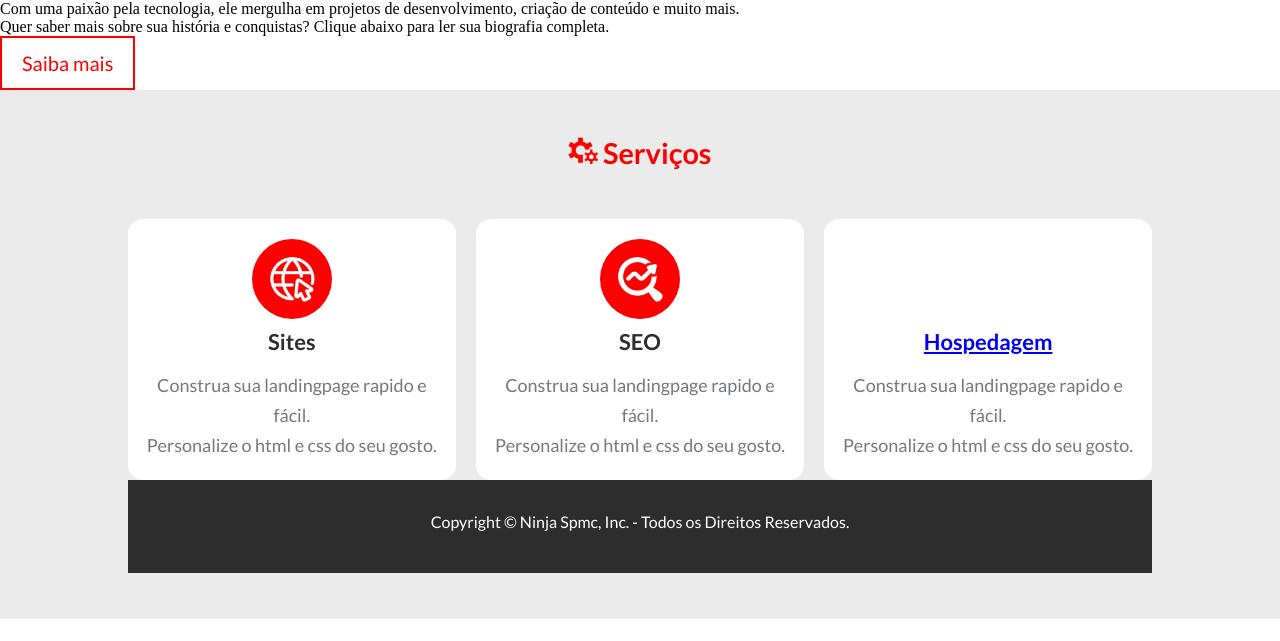
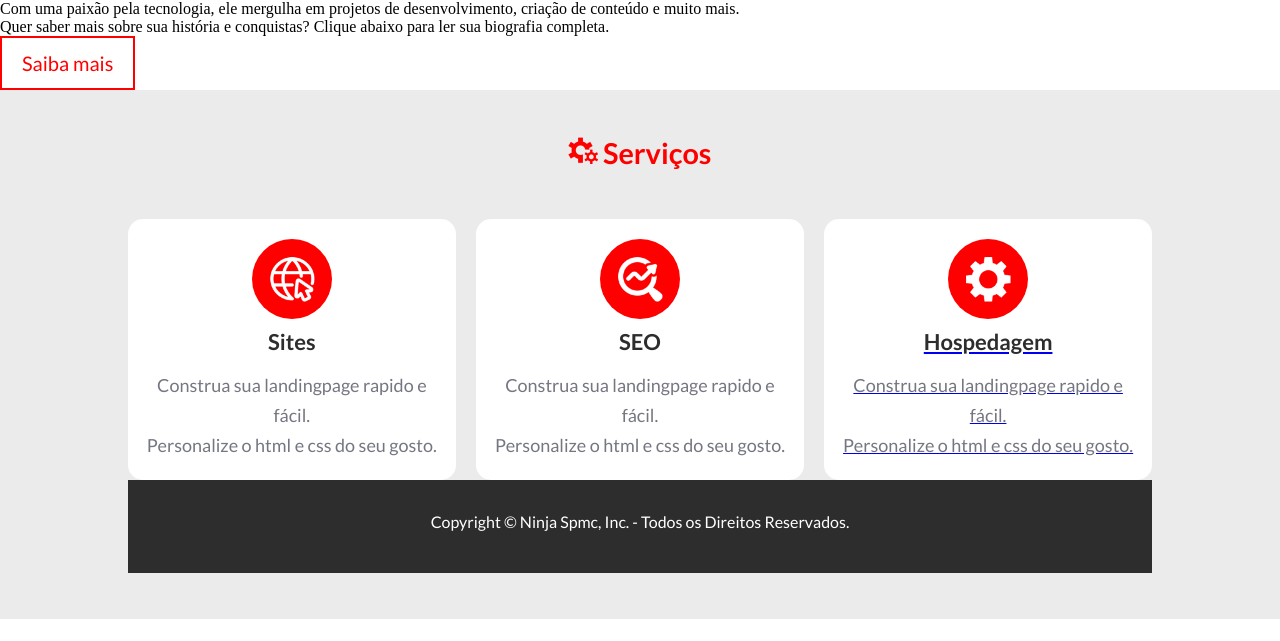
Before and after one commit to NinjaSupremacy/ninjaspmc.github.io, a plain HTML site: page index.html in a window 1280 px wide. Shown: the part 159-800 px from the top of the page. Drawn offline with Linux system fonts and the light colour scheme.

Commit message:
first commit

```diff
--- a/index.html
+++ b/index.html
@@ -97,9 +97,11 @@
 
                 <article class="servicos">
 
-                    <a href="https://seusite.com/hospedagem" class="icone"><img src="img/icones/hospedagem.webp" alt="Hospedagem" title="Hospedagem"></a>
-    <h2><a href="https://seusite.com/hospedagem">Hospedagem</a></h2>
-                    <p>Construa sua landingpage rapido e fácil.<br> Personalize o html e css do seu gosto.</p>
+<a href="https://seusite.com/hospedagem">
+    <i class="icone"><img src="img/icones/hospedagem.webp" alt="Hospedagem" title="Hospedagem"></i>
+    <h2>Hospedagem</h2>
+    <p>Construa sua landingpage rapido e fácil.<br> Personalize o html e css do seu gosto.</p>
+</a>
 
                 </article>
 
```
Also changed, not shown: 1 other file.
